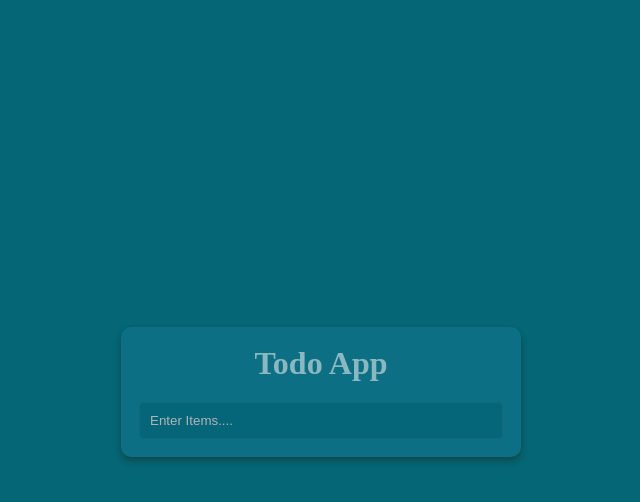
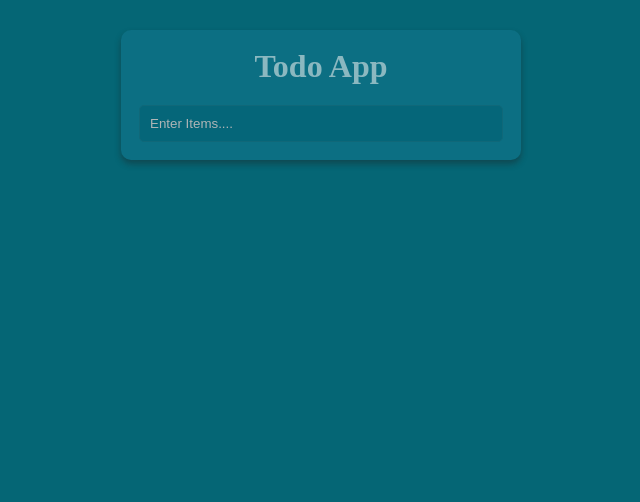
Before and after one commit to fuadofficial/todo-react, a React (Create React App) app: page / in a window 1280 px wide. Shown: the top 502 px of the page, without its empty margins (319-959 px from the left). Built offline with nearby package versions, Linux system fonts and the light colour scheme.

Commit message:
created without edit section

```diff
--- a/src/App.js
+++ b/src/App.js
@@ -1,14 +1,4 @@
-import React, { Component } from "react";
+import React from "react";
 import TodoApp from "./component/TodoApp/TodoApp";
 
-class App extends Component {
-  render() {
-    return (
-      <div>
-        <TodoApp />
-      </div>
-    );
-  }
-}
-
-export default App;
+export default () => <TodoApp />;
--- a/src/component/TodoApp/TodoApp.css
+++ b/src/component/TodoApp/TodoApp.css
@@ -4,15 +4,13 @@ body {
 }
 .todo-container {
   width: 400px;
-  position: absolute;
-  left: 50%;
-  top: 50%;
-  transform: translate(-50%, -50%);
   text-align: center;
+  margin: auto;
+  margin-top: 30px;
 }
 h1 {
   margin: 0;
-  margin-bottom: 20PX;
+  margin-bottom: 20px;
   color: #8bb8c0;
 }
 .input-section {
@@ -49,12 +47,13 @@ ul li {
   display: flex;
   align-items: center;
 }
-ul li i {
-  text-align: right;
-  flex: 1;
+ul li i{
+  margin-left: 10px;
   cursor: pointer;
 }
-ul li i:hover{
+ul li .icons{
+ margin-left:310px;
+}
+ul li i:hover {
   color: #b3b8b8;
-  font-size: 20px;
 }
--- a/src/component/TodoApp/TodoApp.js
+++ b/src/component/TodoApp/TodoApp.js
@@ -30,7 +30,7 @@ export default class TodoApp extends Component {
 
   deletItem = (key) => {
     this.setState({
-      items: this.state.items.filter((data,index)=> index !== key)
+      items: this.state.items.filter((data, index) => index !== key)
     })
   }
 
@@ -48,7 +48,7 @@ export default class TodoApp extends Component {
           {items.map((data, index) => {
             return (
               <li key={index}>
-                {data} <i onClick={() => this.deletItem(index)} className="fa-solid fa-trash-can"></i>
+                {data} <i class="fa-regular fa-pen-to-square icons"></i> <i onClick={() => this.deletItem(index)} className="fa-solid fa-trash-can"></i>
               </li>
             );
           })}
```
